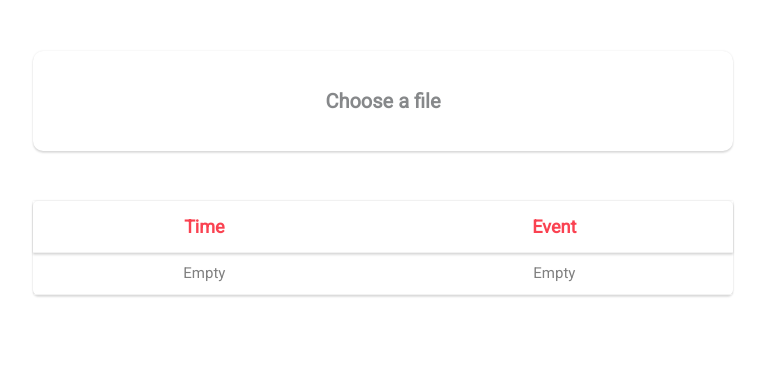
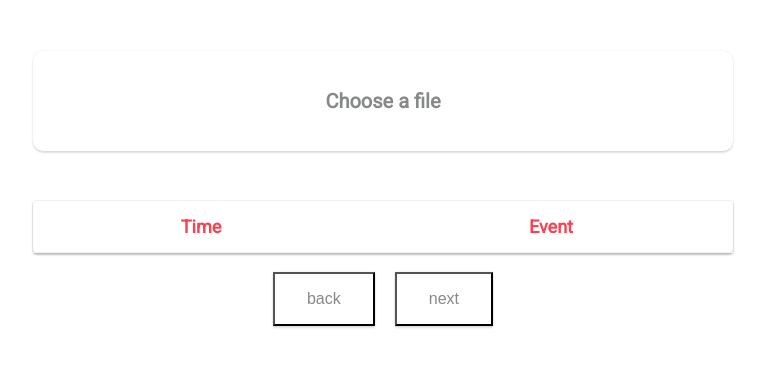
Before and after one commit to paakcmd/Track-Manager-TDD, a React app: page / in a window 1280 px wide. Shown: the whole page, without its empty margins (257-1022 px from the left). Built offline with nearby package versions, Linux system fonts and the light colour scheme.

Commit message:
all possible tracks are now availble

```diff
--- a/src/actions/constants.js
+++ b/src/actions/constants.js
@@ -1 +1,2 @@
 export const CREATE_TRACK = 'CREATE_TRACK';
+export const SHOW_TRACK_BY_CURRENT_TRACK = 'SHOW_TRACK_BY_CURRENT_TRACK';
--- a/src/actions/track.js
+++ b/src/actions/track.js
@@ -1,4 +1,4 @@
-import { CREATE_TRACK } from './constants';
+import { CREATE_TRACK, SHOW_TRACK_BY_CURRENT_TRACK } from './constants';
 import { readFile } from './helper/read-file';
 import { timeInterpret } from '../domain-logic/time-interpret';
 import {
@@ -7,8 +7,7 @@ import {
   trackDisplay
 } from '../domain-logic/track-calculate';
 
-
-//this function read file send result to another function then dispatch result to reducer
+//this function read file then send result to another function then dispatch result to reducer
 export const createTrack = file => {
   return function(dispatch) {
     readFile(file).then(function(result) {
@@ -18,18 +17,31 @@ export const createTrack = file => {
   };
 };
 
-
 //this function modifies text messages to ready-to-display schedule object
 export function createTrackLogic(result) {
   const time = timeInterpret(result);
+  var allTrack = [...trackCalculate(time, 180)];
+  var lengthOfAllTrack = allTrack.length;
   var track = trackCalculate(time, 180).next().value;
-  if(track){
+  if (track) {
     const schedule = scheduleMaker(time, track);
     const displaySchedule = trackDisplay(schedule, result);
-    return displaySchedule;
-  }
-  else {
-    return [{ time:'sorry', event:'Can\'t generate proper combination of schedule' }]
+    return {
+      display: displaySchedule,
+      allTrack: allTrack,
+      currentTrack: 1,
+      lengthOfAllTrack: lengthOfAllTrack,
+      file: result
+    };
+  } else {
+    return {
+      display: [
+        {
+          time: 'sorry',
+          event: "Can't generate proper combination of schedule"
+        }
+      ]
+    };
   }
 }
 
@@ -40,3 +52,14 @@ export function createTrackDispatch(schedule) {
     schedule
   };
 }
+
+export function showTrackByCurrentTrack(file, newTrack, combination) {
+  const time = timeInterpret(file);
+  const schedule = scheduleMaker(time, combination);
+  const displaySchedule = trackDisplay(schedule, file);
+  return {
+    type: SHOW_TRACK_BY_CURRENT_TRACK,
+    display: displaySchedule,
+    currentTrack: newTrack
+  };
+}
--- a/src/components/Track.js
+++ b/src/components/Track.js
@@ -1,5 +1,5 @@
 import React, { Component } from 'react';
-import { createTrack } from '../actions/track';
+import { createTrack, showTrackByCurrentTrack } from '../actions/track';
 import { connect } from 'react-redux';
 
 export class Track extends Component {
@@ -24,6 +24,13 @@ export class Track extends Component {
   }
   render() {
     const track = this.props.track;
+    const {
+      display,
+      lengthOfAllTrack,
+      file,
+      currentTrack,
+      allTrack
+    } = track;
     return (
       <div>
         <input
@@ -41,9 +48,41 @@ export class Track extends Component {
               <th>Time</th>
               <th>Event</th>
             </tr>
-            {this.display(track)}
+            {this.display(display)}
           </tbody>
         </table>
+        <h3>
+          {' '}
+          {lengthOfAllTrack ? `${currentTrack}/${lengthOfAllTrack}` : ''}{' '}
+        </h3>
+        <button
+          onClick={() =>
+            currentTrack > 1
+              ? this.props.showTrackByCurrentTrack(
+                  file,
+                  currentTrack - 1,
+                  allTrack[currentTrack]
+                )
+              : ''
+          }
+        >
+          {' '}
+          back{' '}
+        </button>
+        <button
+          onClick={() =>
+            currentTrack < lengthOfAllTrack
+              ? this.props.showTrackByCurrentTrack(
+                  file,
+                  currentTrack + 1,
+                  allTrack[currentTrack]
+                )
+              : ''
+          }
+        >
+          {' '}
+          next{' '}
+        </button>
       </div>
     );
   }
@@ -53,5 +92,5 @@ export default connect(
   state => {
     return { track: state };
   },
-  { createTrack }
+  { createTrack, showTrackByCurrentTrack }
 )(Track);
--- a/src/index.css
+++ b/src/index.css
@@ -66,3 +66,20 @@ td {
 tr:first-child {
   box-shadow: 0 2px 2px 0 rgba(0, 0, 0, 0.12), 0 0 2px 0 rgba(0, 0, 0, 0.1) !important;
 }
+
+button {
+  display: inline-block;
+  margin: 0px 10px;
+  padding: 1rem 2rem;
+  text-decoration: none;
+  box-shadow: 0 2px 2px 0 rgba(0, 0, 0, 0.12), 0 0 2px 0 rgba(0, 0, 0, 0.1) !important;
+  background: white;
+  color: #86888a;
+  font-family: sans-serif;
+  font-size: 1rem;
+  cursor: pointer;
+  text-align: center;
+  transition: background 250ms ease-in-out, transform 150ms ease;
+  -webkit-appearance: none;
+  -moz-appearance: none;
+}
--- a/src/reducers/track.js
+++ b/src/reducers/track.js
@@ -1,4 +1,7 @@
-import { CREATE_TRACK } from '../actions/constants';
+import {
+  CREATE_TRACK,
+  SHOW_TRACK_BY_CURRENT_TRACK
+} from '../actions/constants';
 
 const initialState = {};
 
@@ -6,6 +9,12 @@ const trackReducer = (state = initialState, action) => {
   switch (action.type) {
     case CREATE_TRACK:
       return action.schedule;
+    case SHOW_TRACK_BY_CURRENT_TRACK:
+      return {
+        ...state,
+        currentTrack: action.currentTrack,
+        display: action.display
+      };
     default:
       return state;
   }
```
Also changed, not shown: input.txt (deleted, +0 -12 lines), src/actions/track.test.js (+75 -6 lines), src/components/Track.test.js (+2 -2 lines), src/reducers/track.test.js (+27 -1 lines), testInput.txt (added, +19 -0 lines), README.md, 4 other files.
